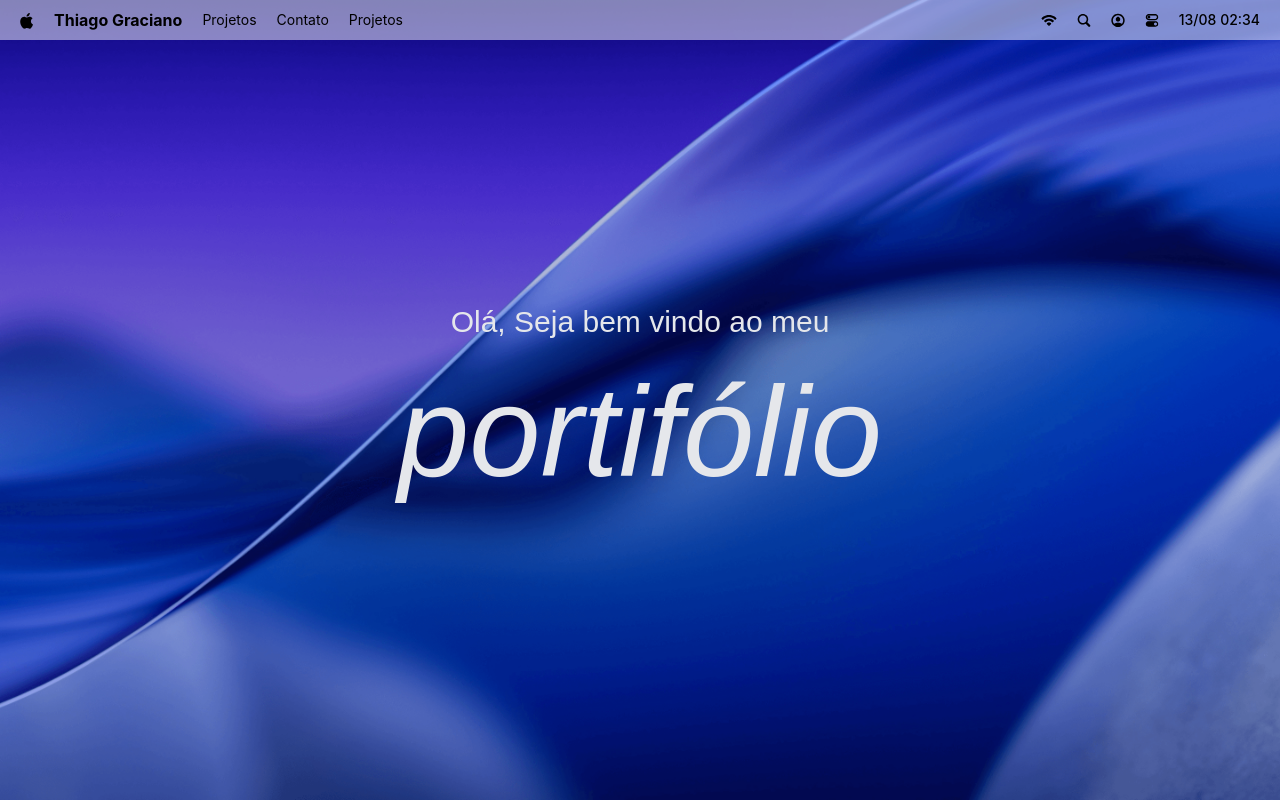
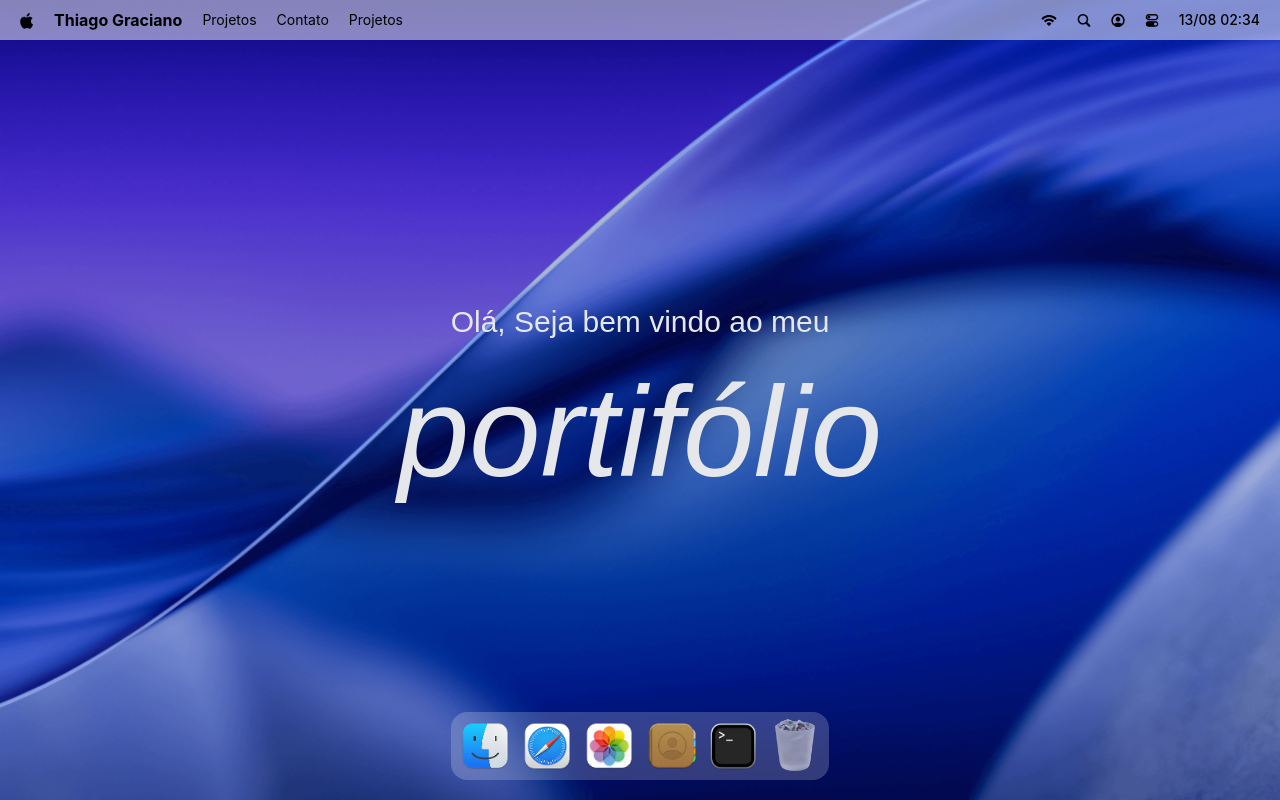
Before and after one commit to Thiago-Graciano/MacOsPortfolio, a React (Vite) app: page / in a window 1280 px wide. Built offline with nearby package versions, Linux system fonts and the light colour scheme; a web font is replaced by a local one.

Commit message:
Feat: Adiciona Dock

```diff
--- a/package.json
+++ b/package.json
@@ -15,7 +15,8 @@
     "dayjs": "^1.11.21",
     "lucide-react": "^1.31.0",
     "react": "^19.2.8",
-    "react-dom": "^19.2.8"
+    "react-dom": "^19.2.8",
+    "react-tooltip": "^6.0.8"
   },
   "devDependencies": {
     "@eslint/js": "^10.0.1",
--- a/src/App.jsx
+++ b/src/App.jsx
@@ -1,10 +1,11 @@
-import { NavBar, Welcome } from "#components"
+import { NavBar, Welcome, Dock } from "#components"
 
 const App = () => {
   return (
     <main>
       <NavBar />
       <Welcome />
+      <Dock />
     </main>
   )
 }
--- /dev/null
+++ b/src/components/Dock.jsx
@@ -0,0 +1,94 @@
+import { useRef } from "react";
+import { Tooltip } from "react-tooltip";
+import gsap from "gsap";
+
+import { dockApps } from "#constants/index.js";
+import { useGSAP } from "@gsap/react"
+
+const Dock = () => {
+    const dockRef = useRef(null);
+
+    useGSAP(() => {
+        const dock = dockRef.current;
+        if (!dock) return;
+
+        const icons = dock.querySelectorAll(".dock-icon");
+
+        const animateIcons = (mouseX) => {
+            const { left } = dock.getBoundingClientRect();
+
+            icons.forEach((icon) => {
+                const { left: iconLeft, width } = icon.getBoundingClientRect();
+                const center = iconLeft - left + width / 2;
+                const distance = Math.abs(mouseX - center);
+
+                const intensity = Math.exp(-(distance ** 2.5) / 20000);
+
+                gsap.to(icon, {
+                    scale: 1 + 0.25 * intensity,
+                    y: -15 * intensity,
+                    duration: 0.2,
+                    ease: "power1.out",
+                })
+            })
+        }
+
+        const handleMouseMove = (e) => {
+            const { left } = dock.getBoundingClientRect();
+
+            animateIcons(e.clientX - left);
+        }
+
+        const resetIcons = () =>
+            icons.forEach((icon) =>
+                gsap.to(icon, {
+                    scale: 1,
+                    y: 0,
+                    duration: 0.3,
+                    ease: "power1.out"
+                }),
+            )
+
+        dock.addEventListener("mousemove", handleMouseMove)
+        dock.addEventListener("mouseleave", resetIcons)
+
+        return () => {
+            dock.removeEventListener("mousemove", handleMouseMove)
+            dock.removeEventListener("mouseleave", resetIcons)
+        }
+    }, [])
+
+    const toggleApp = (aap) => { }
+
+    return (
+        <section id="dock">
+            <div ref={dockRef} className="dock-container">
+                {dockApps.map(({ id, name, icon, canOpen }) => (
+                    <div key={id} className="relative flex justify-center">
+                        <button
+                            type="button"
+                            className="dock-icon"
+                            aria-label={name}
+                            data-tooltip-id="dock-tooltip"
+                            data-tooltip-content={name}
+                            data-tooltip-delay-show={150}
+                            disabled={!canOpen}
+                            onClick={() => toggleApp({ id, canOpen })}
+                        >
+                            <img
+                                src={`/images/${icon}`}
+                                alt={name}
+                                loading="lazy"
+                                className={canOpen ? "" : "opacity-60"}
+                            />
+                        </button>
+                    </div>
+                ))}
+
+                <Tooltip id="dock-tooltip" place="top" className="tooltip" />
+            </div>
+        </section>
+    )
+}
+
+export default Dock
--- a/src/components/index.js
+++ b/src/components/index.js
@@ -1,4 +1,5 @@
 import NavBar from "#components/NavBar.jsx"
 import Welcome from "#components/Welcome.jsx"
+import Dock from "#components/Dock.jsx"
 
-export { NavBar, Welcome };
+export { NavBar, Welcome, Dock };
```
Also changed, not shown: 1 other file (tests, documents, lock files or other folders).
